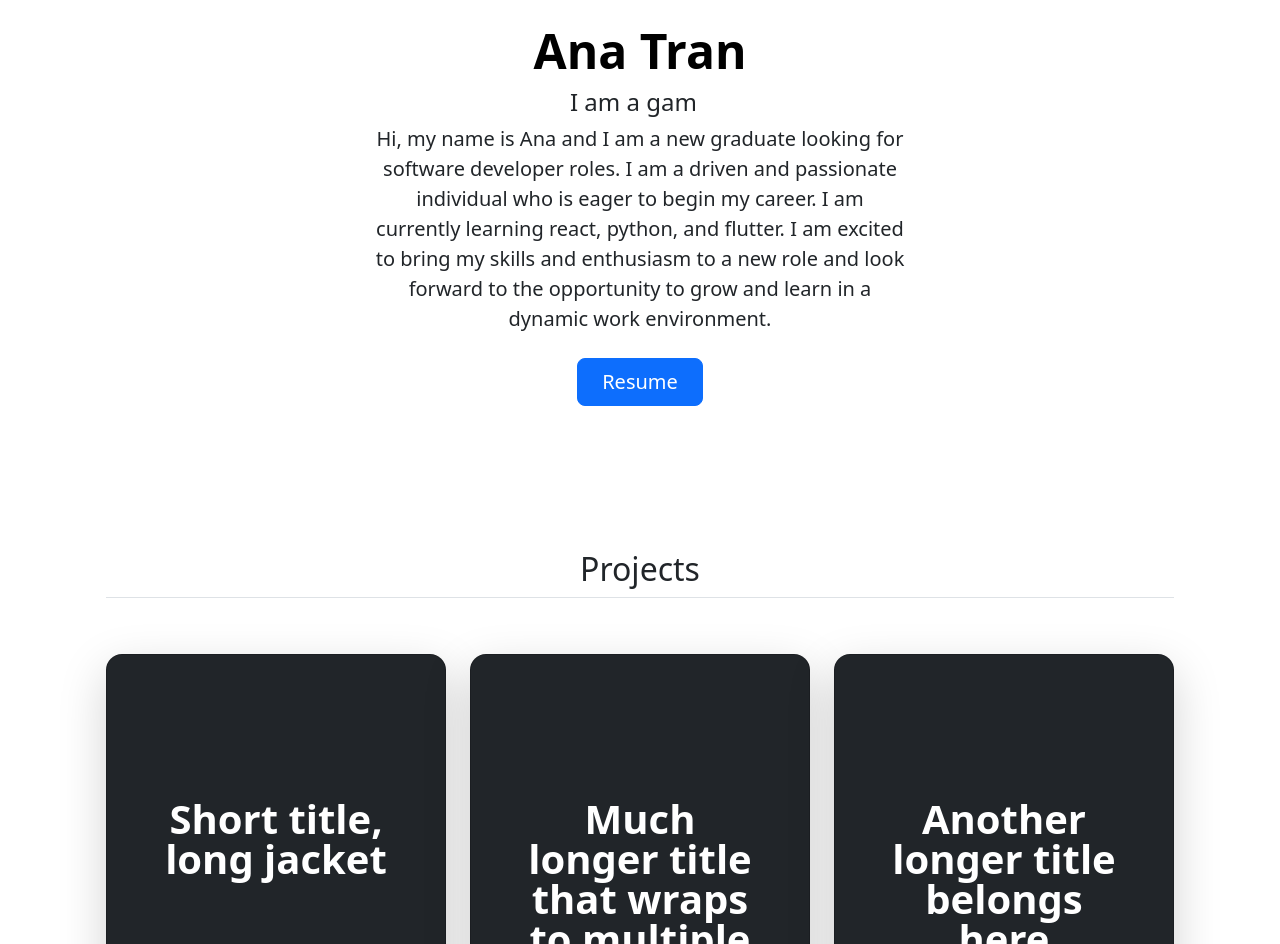
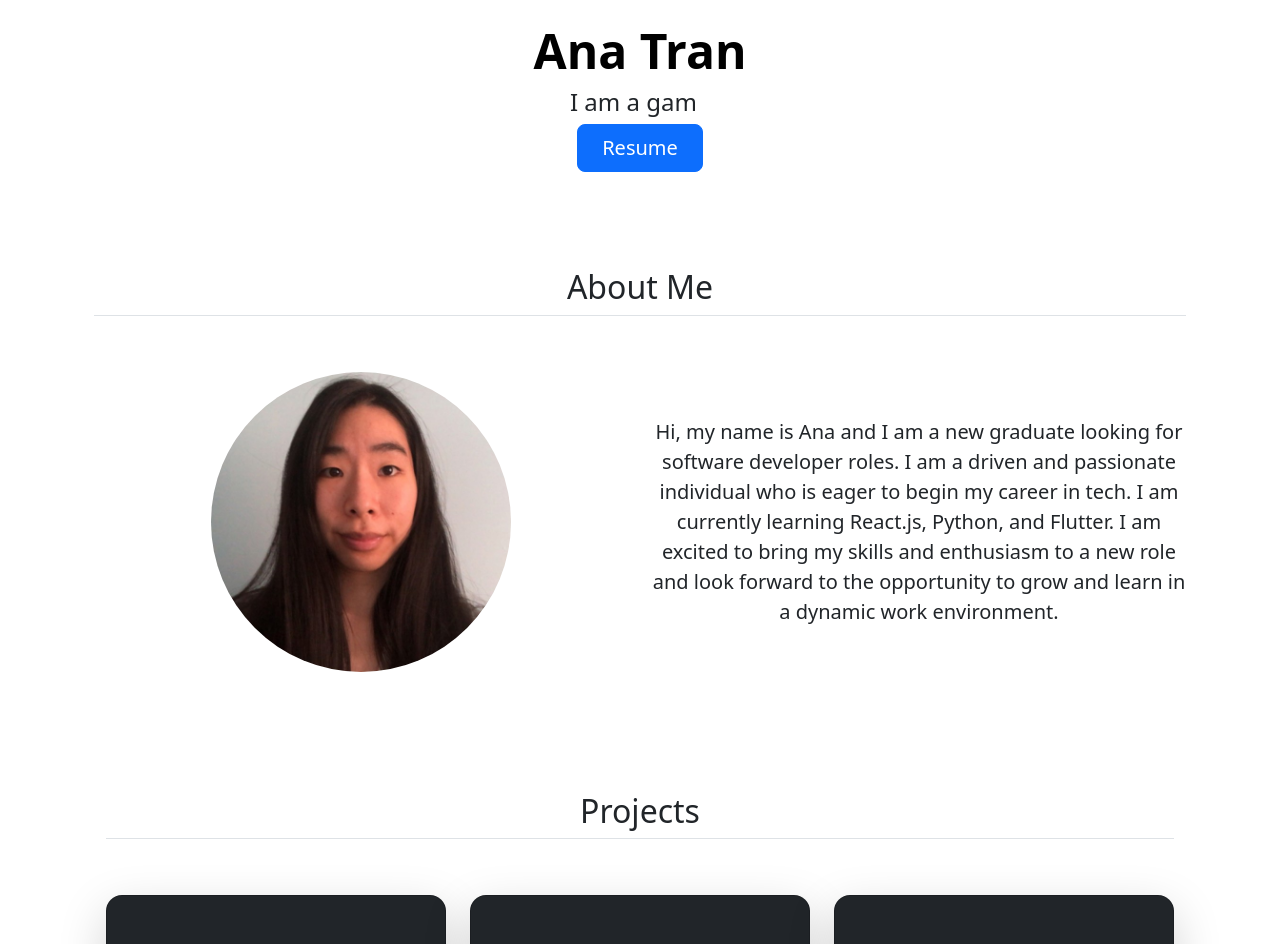
Before and after one commit to Ana-Tran/Ana-Tran.github.io, a React (Create React App) app in the folder portfolio-website/: page / in a window 1280 px wide. Shown: the part 320-1264 px from the top of the page. Built offline with nearby package versions, Linux system fonts and the light colour scheme.

Commit message:
finalized about me component
added profile pic asset
added about me component

```diff
--- a/portfolio-website/src/components/HomePage.js
+++ b/portfolio-website/src/components/HomePage.js
@@ -1,11 +1,12 @@
 import React from "react";
-import { Footer, Hero, Navbar, Projects } from ".";
+import { About, Footer, Hero, Navbar, Projects } from ".";
 export default function HomePage() {
   return (
     <div className="container">
       <Navbar />
       <Hero />
       <body>
+        <About/>
         <Projects />
       </body>
       <Footer />
--- /dev/null
+++ b/portfolio-website/src/components/about.js
@@ -0,0 +1,31 @@
+import React from "react";
+import profile from "../assets/profile_pic.jpg";
+
+export default function about() {
+  return (
+    <div class="container" id="custom-cards">
+      <h2 class="pb-2 border-bottom">About Me</h2>
+      <div class="row row-cols-lg-2 justify-content-center py-5">
+        <div class="col w-35">
+          <img
+            class="d-block mx-auto mb-4 rounded-circle"
+            src={profile}
+            alt="profile_picture"
+            width="300"
+            height="300"
+          />
+        </div>
+        <div class="col d-flex justify-content-center align-items-center">
+          <p class="lead mb-4">
+            Hi, my name is Ana and I am a new graduate looking for software
+            developer roles. I am a driven and passionate individual who is
+            eager to begin my career in tech. I am currently learning React.js,
+            Python, and Flutter. I am excited to bring my skills and enthusiasm
+            to a new role and look forward to the opportunity to grow and learn
+            in a dynamic work environment.
+          </p>
+        </div>
+      </div>
+    </div>
+  );
+}
--- a/portfolio-website/src/components/hero.js
+++ b/portfolio-website/src/components/hero.js
@@ -9,7 +9,7 @@ export default function hero() {
   };
 
   return (
-    <div class="px-4 py-5 my-5 text-center">
+    <div class="px-4 py-5 my-5 text-center" id="about">
       <img
         class="d-block mx-auto mb-4"
         src={logo}
@@ -33,14 +33,14 @@ export default function hero() {
         />
       </h4>
       <div class="col-lg-6 mx-auto">
-        <p class="lead mb-4">
+        {/* <p class="lead mb-4">
           Hi, my name is Ana and I am a new graduate looking for software
           developer roles. I am a driven and passionate individual who is eager
           to begin my career. I am currently learning react, python, and
           flutter. I am excited to bring my skills and enthusiasm to a new role
           and look forward to the opportunity to grow and learn in a dynamic
           work environment.
-        </p>
+        </p> */}
         <div class="d-grid gap-2 d-sm-flex justify-content-sm-center">
           <button
             type="button"
--- a/portfolio-website/src/components/index.js
+++ b/portfolio-website/src/components/index.js
@@ -2,3 +2,4 @@ export { default as Navbar } from './headerNavBar'
 export {default as Hero } from './hero'
 export {default as Footer} from './footer'
 export {default as Projects} from './projects'
+export {default as About} from './about'
```
Also changed, not shown: portfolio-website/src/assets/profile_pic.jpg (added).
